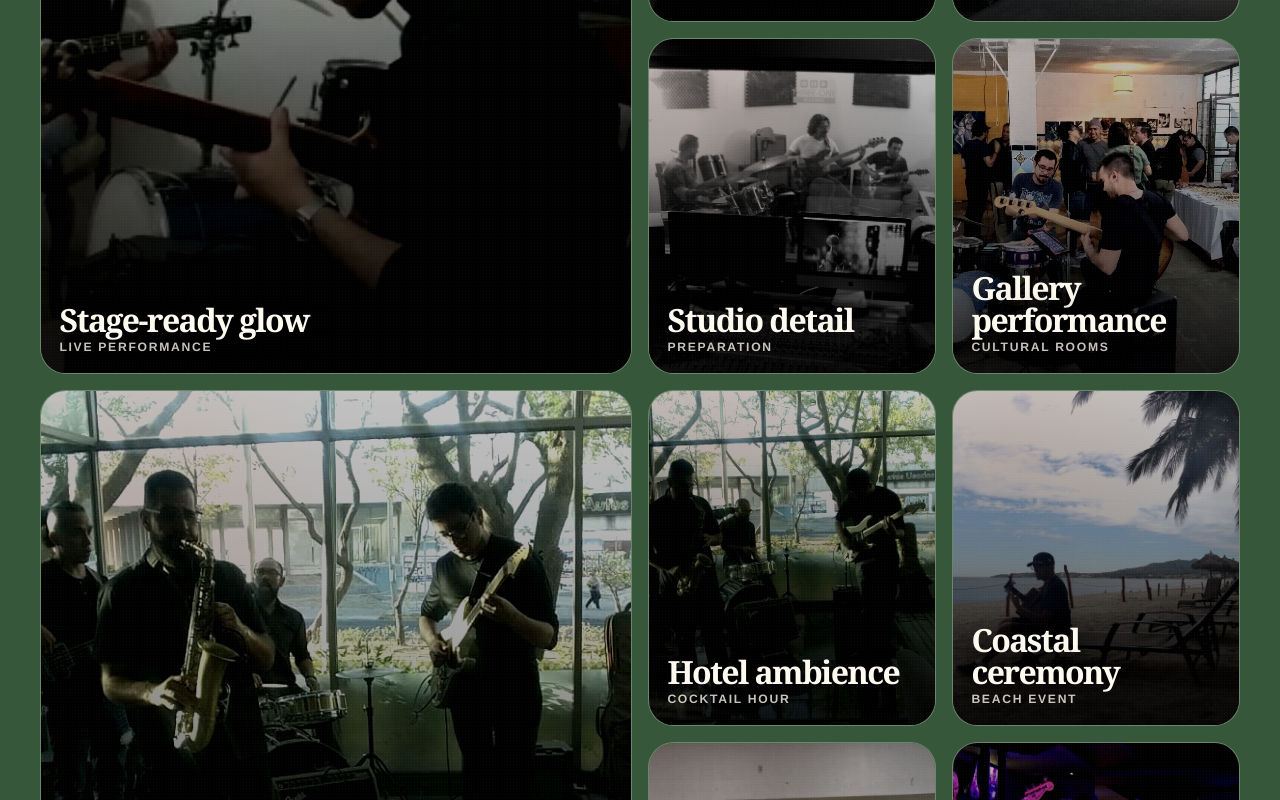
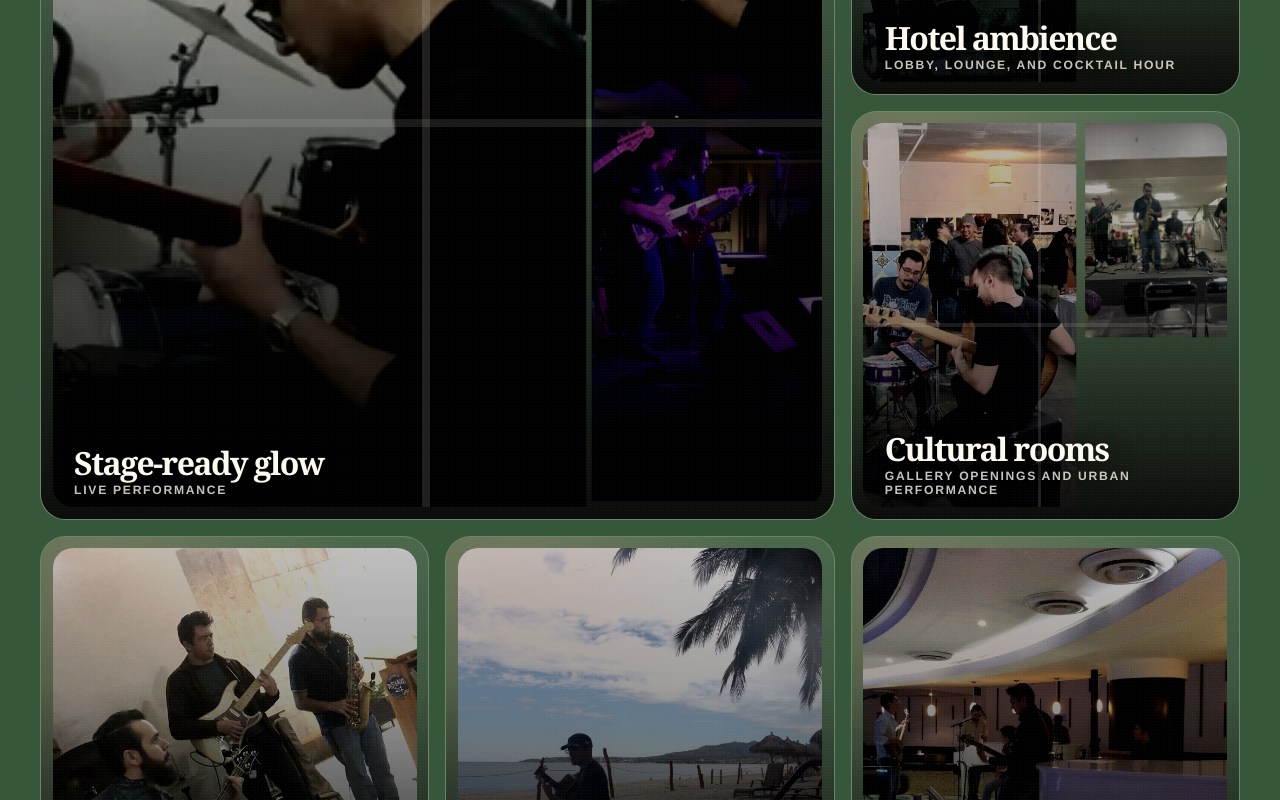
Before and after one commit to guillermo907/musicsite-glg, a Next.js app: page /events in a window 1280 px wide. Shown: the part 3600-4400 px from the top of the page. Built offline with nearby package versions, Linux system fonts and the light colour scheme.

Commit message:
Refine events photo mural

```diff
--- a/src/components/home/events-page.module.scss
+++ b/src/components/home/events-page.module.scss
@@ -299,7 +299,7 @@
 }
 
 .formatCard h3,
-.photoWall strong {
+.muralScene strong {
   font-family: var(--font-display);
   font-size: 2rem;
   letter-spacing: -0.05em;
@@ -316,35 +316,43 @@
   display: grid;
   gap: 1rem;
   grid-auto-flow: dense;
-  grid-template-columns: repeat(4, minmax(0, 1fr));
+  grid-template-columns: repeat(6, minmax(0, 1fr));
   margin-top: 2rem;
 }
 
-.photoWall figure {
+.muralScene {
+  background:
+    radial-gradient(circle at 18% 14%, color-mix(in srgb, var(--accent) 18%, transparent), transparent 14rem),
+    linear-gradient(150deg, rgba(255, 247, 234, 0.08), rgba(255, 247, 234, 0.025));
+  border: 1px solid var(--line);
+  border-radius: 1.8rem;
+  grid-column: span 2;
   margin: 0;
-  min-height: 21rem;
+  min-height: 24rem;
+  overflow: hidden;
+  padding: 0.72rem;
   position: relative;
 }
 
-.photoWall figure::before {
+.muralScene::before {
   background:
-    linear-gradient(to top, rgba(5, 4, 3, 0.88), rgba(5, 4, 3, 0.18) 62%, transparent),
-    radial-gradient(circle at 20% 18%, color-mix(in srgb, var(--accent) 22%, transparent), transparent 13rem);
+    linear-gradient(to top, rgba(5, 4, 3, 0.92), rgba(5, 4, 3, 0.18) 64%, transparent),
+    radial-gradient(circle at 16% 14%, color-mix(in srgb, var(--accent) 24%, transparent), transparent 16rem);
   content: "";
   inset: 0;
   mix-blend-mode: multiply;
   pointer-events: none;
   position: absolute;
-  z-index: 1;
+  z-index: 2;
 }
 
-:global(html[data-theme="light"]) .photoWall figure::before {
+:global(html[data-theme="light"]) .muralScene::before {
   background:
-    linear-gradient(to top, rgba(18, 15, 13, 0.72), rgba(18, 15, 13, 0.12) 62%, transparent),
+    linear-gradient(to top, rgba(18, 15, 13, 0.72), rgba(18, 15, 13, 0.12) 64%, transparent),
     radial-gradient(circle at 20% 18%, color-mix(in srgb, var(--accent) 15%, transparent), transparent 13rem);
 }
 
-.photoWall figure::after {
+.muralScene::after {
   background-image: radial-gradient(rgba(255, 255, 255, 0.16) 0.7px, transparent 0.7px);
   background-size: 3px 3px;
   content: "";
@@ -352,10 +360,46 @@
   opacity: 0.2;
   pointer-events: none;
   position: absolute;
+  z-index: 3;
+}
+
+.featuredScene {
+  grid-column: span 4;
+  grid-row: span 2;
+  min-height: 34rem;
+}
+
+.layeredScene .muralImages {
+  display: grid;
+  gap: 0.65rem;
+  grid-template-columns: minmax(0, 1.2fr) minmax(7rem, 0.8fr);
+  height: 100%;
+}
+
+.featuredScene .muralImages {
+  grid-template-columns: minmax(0, 1.5fr) minmax(10rem, 0.65fr);
+}
+
+.muralImages {
+  border-radius: 1.25rem;
+  height: 100%;
+  min-height: inherit;
+  overflow: hidden;
+  position: relative;
+}
+
+.layeredScene .muralImages::before {
+  background:
+    linear-gradient(90deg, transparent 48%, rgba(255, 250, 240, 0.12) 48%, rgba(255, 250, 240, 0.12) 49%, transparent 49%),
+    linear-gradient(0deg, transparent 47%, rgba(255, 250, 240, 0.1) 47%, rgba(255, 250, 240, 0.1) 48%, transparent 48%);
+  content: "";
+  inset: 0;
+  pointer-events: none;
+  position: absolute;
   z-index: 2;
 }
 
-.photoWall img {
+.muralImages img {
   filter: grayscale(0.1) saturate(0.72) contrast(1.22) brightness(0.76);
   height: 100%;
   object-fit: cover;
@@ -363,36 +407,48 @@
   width: 100%;
 }
 
-:global(html[data-theme="light"]) .photoWall img {
+:global(html[data-theme="light"]) .muralImages img {
   filter: grayscale(0.08) saturate(0.76) contrast(1.12) brightness(0.92);
 }
 
-.photoWall figcaption {
+.muralImages img:not(:first-child) {
+  min-height: 0;
+}
+
+.layeredScene .primaryPhoto {
+  grid-row: span 2;
+}
+
+.featuredScene .secondaryPhoto:last-child {
+  transform: scale(1.012) translateY(-0.5rem);
+}
+
+.muralScene:not(.layeredScene) .muralImages img {
+  position: absolute;
+  inset: 0;
+}
+
+.muralScene figcaption {
   bottom: 0;
   display: grid;
   gap: 0.25rem;
-  padding: 1.15rem;
+  padding: 1.35rem;
   position: absolute;
-  z-index: 3;
+  z-index: 4;
 }
 
-.photoWall strong {
+.muralScene strong {
   color: #fffaf0;
   margin: 0;
   text-shadow: 0 0.25rem 1.5rem rgba(0, 0, 0, 0.82);
 }
 
-.photoWall span {
+.muralScene span {
   color: rgba(255, 250, 240, 0.78);
   font-size: 0.76rem;
   font-weight: 900;
   letter-spacing: 0.14em;
   text-transform: uppercase;
-}
-
-.widePhoto {
-  grid-column: span 2;
-  grid-row: span 2;
 }
 
 .contact {
@@ -438,6 +494,11 @@
   .photoWall {
     grid-template-columns: repeat(3, minmax(0, 1fr));
   }
+
+  .featuredScene,
+  .muralScene {
+    grid-column: span 3;
+  }
 }
 
 @media (max-width: 760px) {
@@ -479,8 +540,22 @@
     width: 78%;
   }
 
-  .widePhoto {
+  .featuredScene,
+  .muralScene {
     grid-column: auto;
     grid-row: auto;
   }
+
+  .featuredScene {
+    min-height: 30rem;
+  }
+
+  .layeredScene .muralImages,
+  .featuredScene .muralImages {
+    grid-template-columns: 1fr;
+  }
+
+  .layeredScene .primaryPhoto {
+    grid-row: auto;
+  }
 }
--- a/src/components/home/events-page.tsx
+++ b/src/components/home/events-page.tsx
@@ -45,7 +45,7 @@ type EventCopy = {
   gallery: Array<{
     title: string;
     place: string;
-    image: string;
+    images: string[];
   }>;
 };
 
@@ -139,17 +139,41 @@ const eventCopy: Record<Locale, EventCopy> = {
       }
     ],
     gallery: [
-      { title: "Stage-ready glow", place: "Live performance", image: "/events/main1-gallery.jpg" },
-      { title: "Electric focus", place: "Gallery set", image: "/events/main2-gallery.jpg" },
-      { title: "Restaurant atmosphere", place: "Private dining", image: "/events/restaurant1.jpg" },
-      { title: "Studio detail", place: "Preparation", image: "/events/studio1.jpg" },
-      { title: "Gallery performance", place: "Cultural rooms", image: "/events/gallery1.jpg" },
-      { title: "Hotel evening", place: "Lounge set", image: "/events/hotel2.jpg" },
-      { title: "Hotel ambience", place: "Cocktail hour", image: "/events/hotel1.jpg" },
-      { title: "Coastal ceremony", place: "Beach event", image: "/events/beach1.jpg" },
-      { title: "Transit and city", place: "Urban performance", image: "/events/trainstation1.jpg" },
-      { title: "Stage presence", place: "Live room", image: "/events/stage1.jpg" },
-      { title: "Casino night", place: "Nightlife", image: "/events/casino1.jpg" }
+      {
+        title: "Stage-ready glow",
+        place: "Live performance",
+        images: ["/events/main1-gallery.jpg", "/events/main2-gallery.jpg", "/events/stage1.jpg"]
+      },
+      {
+        title: "Hotel ambience",
+        place: "Lobby, lounge, and cocktail hour",
+        images: ["/events/hotel1.jpg", "/events/hotel2.jpg"]
+      },
+      {
+        title: "Cultural rooms",
+        place: "Gallery openings and urban performance",
+        images: ["/events/gallery1.jpg", "/events/trainstation1.jpg"]
+      },
+      {
+        title: "Restaurant atmosphere",
+        place: "Private dining",
+        images: ["/events/restaurant1.jpg"]
+      },
+      {
+        title: "Coastal ceremony",
+        place: "Beach event",
+        images: ["/events/beach1.jpg"]
+      },
+      {
+        title: "Casino night",
+        place: "Nightlife",
+        images: ["/events/casino1.jpg"]
+      },
+      {
+        title: "Studio detail",
+        place: "Preparation and tone design",
+        images: ["/events/studio1.jpg"]
+      }
     ]
   },
   es: {
@@ -208,17 +232,41 @@ const eventCopy: Record<Locale, EventCopy> = {
       }
     ],
     gallery: [
-      { title: "Brillo de escenario", place: "Performance en vivo", image: "/events/main1-gallery.jpg" },
-      { title: "Foco eléctrico", place: "Set de galería", image: "/events/main2-gallery.jpg" },
-      { title: "Ambiente de restaurante", place: "Cena privada", image: "/events/restaurant1.jpg" },
-      { title: "Detalle de estudio", place: "Preparación", image: "/events/studio1.jpg" },
-      { title: "Performance de galería", place: "Espacios culturales", image: "/events/gallery1.jpg" },
-      { title: "Noche de hotel", place: "Lounge set", image: "/events/hotel2.jpg" },
-      { title: "Ambiente de hotel", place: "Coctel", image: "/events/hotel1.jpg" },
-      { title: "Ceremonia costera", place: "Evento de playa", image: "/events/beach1.jpg" },
-      { title: "Ciudad y tránsito", place: "Performance urbana", image: "/events/trainstation1.jpg" },
-      { title: "Presencia escénica", place: "Live room", image: "/events/stage1.jpg" },
-      { title: "Noche de casino", place: "Nightlife", image: "/events/casino1.jpg" }
+      {
+        title: "Brillo de escenario",
+        place: "Performance en vivo",
+        images: ["/events/main1-gallery.jpg", "/events/main2-gallery.jpg", "/events/stage1.jpg"]
+      },
+      {
+        title: "Ambiente de hotel",
+        place: "Lobby, lounge y coctel",
+        images: ["/events/hotel1.jpg", "/events/hotel2.jpg"]
+      },
+      {
+        title: "Espacios culturales",
+        place: "Galerías y performance urbana",
+        images: ["/events/gallery1.jpg", "/events/trainstation1.jpg"]
+      },
+      {
+        title: "Ambiente de restaurante",
+        place: "Cena privada",
+        images: ["/events/restaurant1.jpg"]
+      },
+      {
+        title: "Ceremonia costera",
+        place: "Evento de playa",
+        images: ["/events/beach1.jpg"]
+      },
+      {
+        title: "Noche de casino",
+        place: "Nightlife",
+        images: ["/events/casino1.jpg"]
+      },
+      {
+        title: "Detalle de estudio",
+        place: "Preparación y diseño de tono",
+        images: ["/events/studio1.jpg"]
+      }
     ]
   }
 };
@@ -313,8 +361,26 @@ export function EventsPage({ content }: EventsPageProps) {
         </div>
         <div className={styles.photoWall}>
           {copy.gallery.map((item, index) => (
-            <figure key={item.image} className={index % 5 === 0 ? styles.widePhoto : undefined}>
-              <Image src={item.image} alt={`${item.title} - ${item.place}`} width={1280} height={900} />
+            <figure
+              key={item.title}
+              className={[
+                styles.muralScene,
+                index === 0 ? styles.featuredScene : "",
+                item.images.length > 1 ? styles.layeredScene : ""
+              ].filter(Boolean).join(" ")}
+            >
+              <div className={styles.muralImages}>
+                {item.images.map((image, imageIndex) => (
+                  <Image
+                    key={image}
+                    src={image}
+                    alt={`${item.title} - ${item.place}`}
+                    width={1280}
+                    height={900}
+                    className={imageIndex === 0 ? styles.primaryPhoto : styles.secondaryPhoto}
+                  />
+                ))}
+              </div>
               <figcaption>
                 <strong>{item.title}</strong>
                 <span>{item.place}</span>
```
